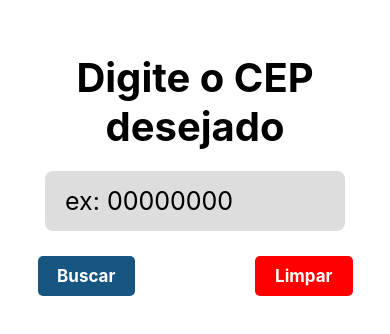
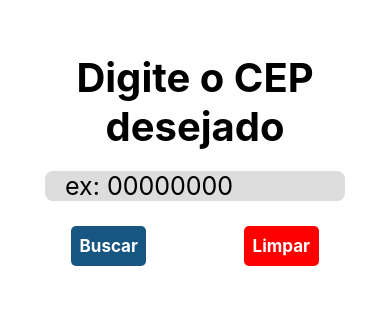
Before and after one commit to Wesleyleopoldo/app_cep, a React Native app: screen / in a window 390 px wide. Shown: the top 334 px of the page. Built offline with nearby package versions, Linux system fonts and the light colour scheme.

Commit message:
development(Busca de cep estilo): Adiciona estilização da busca de cep
Signed-off-by: Your Name <you@example.com>

```diff
--- a/src/components/Main/styles.ts
+++ b/src/components/Main/styles.ts
@@ -3,11 +3,12 @@ import { StyleSheet } from "react-native";
 export const s = StyleSheet.create({
     container: {
         height: "100%",
+        alignItems: "center"
     },
     subContainer: {
-        height: "100%",
+        height: 150,
         display: "flex",
-        paddingBottom: 370,
+        paddingBottom: 37,
     },
 
     textoContainer: {
@@ -31,5 +32,16 @@ export const s = StyleSheet.create({
         borderColor: "#ddd",
         paddingHorizontal: 20,
         fontSize: 25,
-    }
+    },
+
+    dadosContainer: {
+        alignItems: "center",
+        justifyContent: "center",
+        height: 300,
+        width: 300,
+    },
+    dados: {
+        fontSize: 19,
+        color: "#808080"
+    },
 });
```
